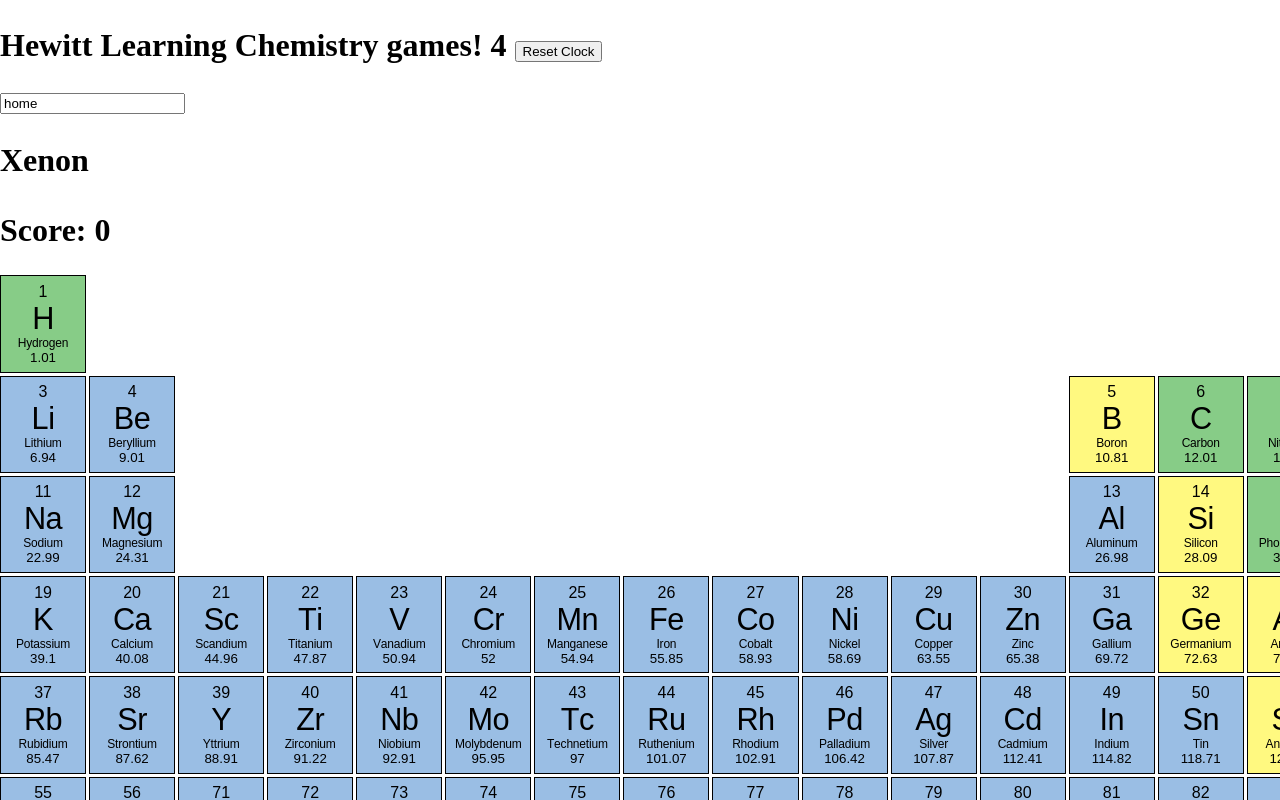
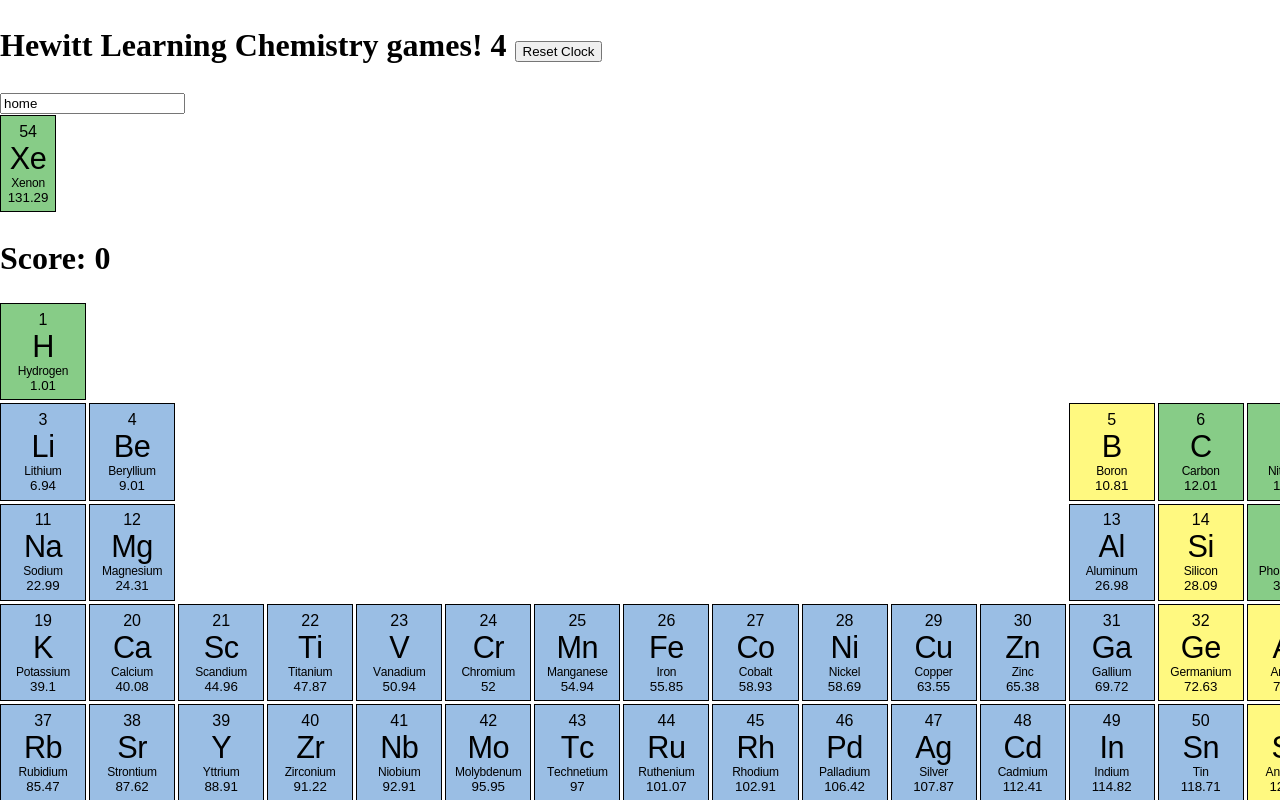
Before and after one commit to Hewitt-Learning/Hewitt-Chemistry-Games-Compound-Decoder, a Preact app: page / in a window 1280 px wide. Shown: the top 800 px of the page. Built offline with nearby package versions, Linux system fonts and the light colour scheme.

Commit message:
Start passing level through

```diff
--- a/src/app.tsx
+++ b/src/app.tsx
@@ -1,6 +1,6 @@
 import { useEffect, useState } from "preact/hooks";
 import { JSX } from "preact";
-import { PeriodicTable } from "./components/periodic-table";
+import { Level, PeriodicTable } from "./components/periodic-table";
 export function App() {
   const [startTime, setStartTime] = useState(0);
   const [currTime, setCurrTime] = useState(0);
@@ -23,7 +23,7 @@ export function App() {
         {Math.round((currTime - startTime) / 1000)}{" "}
         <button onClick={resetTime}>Reset Clock</button>
       </h1>
-      <PeriodicTable />
+      <PeriodicTable level={Level.Beginner}/>
     </>
   );
 }
--- a/src/components/periodic-table-element.tsx
+++ b/src/components/periodic-table-element.tsx
@@ -17,7 +17,7 @@ interface Props {
    * Red to element:background animation is incorrect guess (element not occupied/doesn't create a letter)
    * Black background means the element does create a letter, and the guess was correct.
    */
-  isFound: ElementState;
+  elementState: ElementState;
   /**
    * Property for checking if the element was clicked
    */
@@ -32,7 +32,7 @@ function addSpace(word: string): string {
     })
     .join("");
 }
-export const PeriodicTableElement = ({ element, onClick, isFound }: Props) => {
+export const PeriodicTableElement = ({ element, onClick, elementState }: Props) => {
   return (
     <button
       onClick={onClick}
@@ -44,9 +44,9 @@ export const PeriodicTableElement = ({ element, onClick, isFound }: Props) => {
           "periodic-table-element-metalloid",
         element.classification === ElementClassification.Nonmetal &&
           "periodic-table-element-nonmetal",
-        isFound === ElementState.FoundElement &&
+        elementState === ElementState.FoundElement &&
           "periodic-table-element-good-click",
-        isFound === ElementState.WrongElementClicked &&
+        elementState === ElementState.WrongElementClicked &&
           "periodic-table-element-bad-click",
       )}
     >
--- a/src/components/periodic-table.tsx
+++ b/src/components/periodic-table.tsx
@@ -13,8 +13,22 @@ export enum ElementState {
   WrongElementClicked,
 }
 
-export const PeriodicTable = () => {
-  const gameState = useGameState();
+export enum Level {
+  Beginner,
+  Intermediate,
+  Advanced,
+}
+
+interface Props {
+  level: Level;
+}
+
+export const PeriodicTable = ({ level }: Props) => {
+  const gameState = useGameState(level);
+
+  const activeElement =
+    gameState.activeElement &&
+    periodicTable[gameState.activeElement.row][gameState.activeElement.col];
 
   return (
     // Text box for testing purpose only: if typed words fit, places them on the periodic table
@@ -30,14 +44,12 @@ export const PeriodicTable = () => {
         ) : (
           <h1>Word does not fit</h1>
         ))}
-      {gameState.activeElement && (
-        <h1>
-          {
-            periodicTable[gameState.activeElement.row][
-              gameState.activeElement.col
-            ]?.name
-          }
-        </h1>
+      {activeElement && (
+        <PeriodicTableElement
+          elementState={ElementState.NotClicked}
+          onClick={() => {}}
+          element={activeElement}
+        />
       )}
       {/* display the current score to the screen TODO: make it look better */}
       <h1>Score: {gameState.score}</h1>
@@ -75,7 +87,7 @@ export const PeriodicTable = () => {
                       gameState.handleIncorrectElementClick(rowIndex, colIndex);
                     }
                   }}
-                  isFound={gameState.elementStates[rowIndex][colIndex]}
+                  elementState={gameState.elementStates[rowIndex][colIndex]}
                 />
               );
             } else {
--- a/src/game-state.ts
+++ b/src/game-state.ts
@@ -1,6 +1,6 @@
 import { useEffect, useState } from "preact/hooks";
 import { periodicTable } from "./periodic-table-data";
-import { ElementState } from "./components/periodic-table";
+import { ElementState, Level } from "./components/periodic-table";
 import {
   randomElementSequenceFromPlacement,
   RowCol,
@@ -31,7 +31,7 @@ interface GameState {
  * which includes the externally-visible state values themselves,
  * and functions to modify the state.
  */
-export const useGameState = (): GameState => {
+export const useGameState = (level: Level): GameState => {
   /** The word that will be formed by all the searched-for elements */
   const [word, setWord] = useState("home");
   /** The arrangement of elements to find on the periodic table grid */
```
